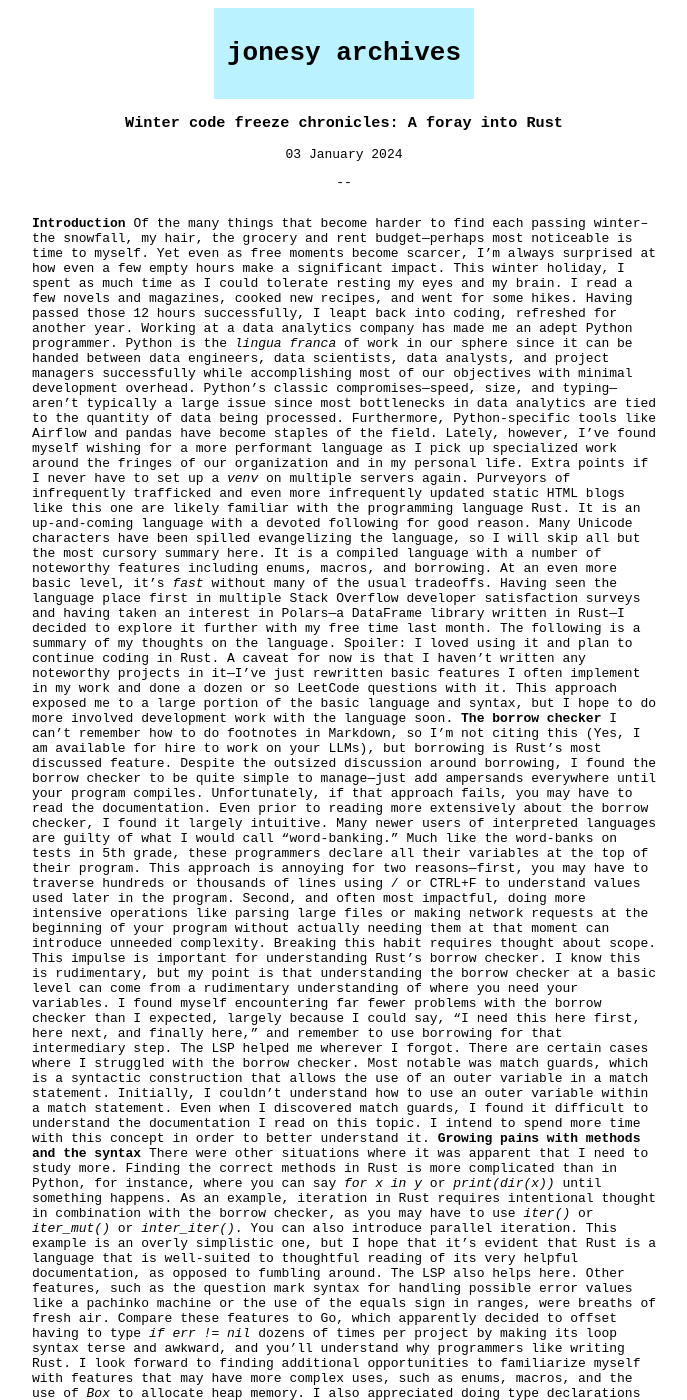
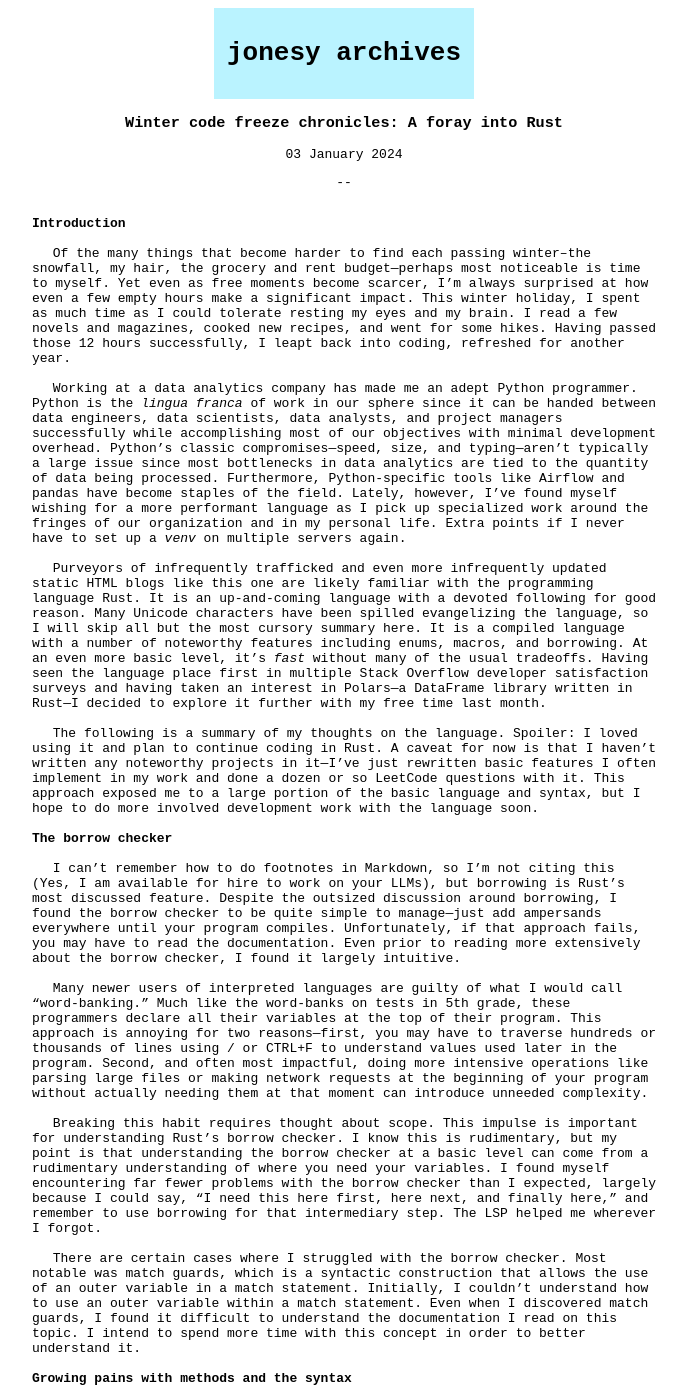
Before and after one commit to d-ones/d-ones.github.io, a Jekyll site: the page built from _posts/2024-01-03-rust-blog.md, in a window 1280 px wide and 1400 px high. Shown: the whole window, without its empty margins (296-983 px from the left). Built offline with Jekyll 4.4.1, drawn with Linux system fonts in a browser that asks for light colours; some of the changed text lies outside the part shown.

Commit message:
fixed fixed

```diff
--- a/_posts/2024-01-03-rust-blog.md
+++ b/_posts/2024-01-03-rust-blog.md
@@ -6,20 +6,20 @@ layout: blog
 
 
 **Introduction**
-    Of the many things that become harder to find each passing winter--the snowfall, my hair, the grocery and rent budget—perhaps most noticeable is time to myself. Yet even as free moments become scarcer, I’m always surprised at how even a few empty hours make a significant impact. This winter holiday, I spent as much time as I could tolerate resting my eyes and my brain. I read a few novels and magazines, cooked new recipes, and went for some hikes. Having passed those 12 hours successfully, I leapt back into coding, refreshed for another year.
-    Working at a data analytics company has made me an adept Python programmer. Python is the *lingua franca* of work in our sphere since it can be handed between data engineers, data scientists, data analysts, and project managers successfully while accomplishing most of our objectives with minimal development overhead. Python’s classic compromises—speed, size, and typing—aren’t typically a large issue since most bottlenecks in data analytics are tied to the quantity of data being processed. Furthermore, Python-specific tools like Airflow and pandas have become staples of the field. Lately, however, I’ve found myself wishing for a more performant language as I pick up specialized work around the fringes of our organization and in my personal life. Extra points if I never have to set up a *venv* on multiple servers again.
-    Purveyors of infrequently trafficked and even more infrequently updated static HTML blogs like this one are likely familiar with the programming language Rust. It is an up-and-coming language with a devoted following for good reason. Many Unicode characters have been spilled evangelizing the language, so I will skip all but the most cursory summary here. It is a compiled language with a number of noteworthy features including enums, macros, and borrowing. At an even more basic level, it’s *fast* without many of the usual tradeoffs. Having seen the language place first in multiple Stack Overflow developer satisfaction surveys and having taken an interest in Polars—a DataFrame library written in Rust—I decided to explore it further with my free time last month.
-    The following is a summary of my thoughts on the language. Spoiler: I loved using it and plan to continue coding in Rust. A caveat for now is that I haven’t written any noteworthy projects in it—I’ve just rewritten basic features I often implement in my work and done a dozen or so LeetCode questions with it. This approach exposed me to a large portion of the basic language and syntax, but I hope to do more involved development work with the language soon.
-**The borrow checker**
-    I can’t remember how to do footnotes in Markdown, so I’m not citing this (Yes, I am available for hire to work on your LLMs), but borrowing is Rust’s most discussed feature. Despite the outsized discussion around borrowing, I found the borrow checker to be quite simple to manage—just add ampersands everywhere until your program compiles. Unfortunately, if that approach fails, you may have to read the documentation. Even prior to reading more extensively about the borrow checker, I found it largely intuitive.
-    Many newer users of interpreted languages are guilty of what I would call “word-banking.” Much like the word-banks on tests in 5th grade, these programmers declare all their variables at the top of their program. This approach is annoying for two reasons—first, you may have to traverse hundreds or thousands of lines using / or CTRL+F to understand values used later in the program. Second, and often most impactful, doing more intensive operations like parsing large files or making network requests at the beginning of your program without actually needing them at that moment can introduce unneeded complexity.
-    Breaking this habit requires thought about scope. This impulse is important for understanding Rust’s borrow checker. I know this is rudimentary, but my point is that understanding the borrow checker at a basic level can come from a rudimentary understanding of where you need your variables. I found myself encountering far fewer problems with the borrow checker than I expected, largely because I could say, “I need this here first, here next, and finally here,” and remember to use borrowing for that intermediary step. The LSP helped me wherever I forgot.
-    There are certain cases where I struggled with the borrow checker. Most notable was match guards, which is a syntactic construction that allows the use of an outer variable in a match statement. Initially, I couldn't understand how to use an outer variable within a match statement. Even when I discovered match guards, I found it difficult to understand the documentation I read on this topic. I intend to spend more time with this concept in order to better understand it.
-**Growing pains with methods and the syntax**
-    There were other situations where it was apparent that I need to study more. Finding the correct methods in Rust is more complicated than in Python, for instance, where you can say *for x in y* or *print(dir(x))* until something happens. As an example, iteration in Rust requires intentional thought in combination with the borrow checker, as you may have to use *iter()* or *iter_mut()* or *inter_iter()*. You can also introduce parallel iteration. This example is an overly simplistic one, but I hope that it’s evident that Rust is a language that is well-suited to thoughtful reading of its very helpful documentation, as opposed to fumbling around. The LSP also helps here.
-    Other features, such as the question mark syntax for handling possible error values like a pachinko machine or the use of the equals sign in ranges, were breaths of fresh air. Compare these features to Go, which apparently decided to offset having to type *if err != nil* dozens of times per project by making its loop syntax terse and awkward, and you’ll understand why programmers like writing Rust. I look forward to finding additional opportunities to familiarize myself with features that may have more complex uses, such as enums, macros, and the use of *Box* to allocate heap memory. I also appreciated doing type declarations in the variable, such as *10i32*.
-**Notes on learning and libraries**
-    Cargo is a very helpful tool and I found it to be very easy to import crates and join project files. Rust has a wealth of complete, well-maintained, and extensible libraries for a relatively nascent language and developer community. This component of the language is what compelled me to finally learn it—despite ostensibly being a systems programming language, its community is resolute in providing flexibility and resources for broad application. The crates I’ve used for ETL purposes do a great job of providing helpful tools while also avoiding opaque abstractions. A counterexample of this positive feature of Rust’s crates are some Python libraries, which often end up hosting a tangle of class-based workers with inconsistent methods (see *df = pd.read_csv()* vs *df = pd.DataFrame.from_dict)*. I’m excited about the future of Rust’s crates and tooling as more enthusiastic and motivated developers join its proponents.
-    The official Rust Documentation on *rust-lang.org* coupled with its helpful and intelligible compiler provide a great jumping-off point for fledgling Rust developers. Its foundational resources do a fantastic job at mitigating the barriers-to-entry that the language faces due to its unique features and many developers’ lack of familiarity with compiled or systems languages. I highly recommend it to both polyglot developers and developers looking for a main workhorse language.
-**Parting words**
-    If you’re looking for advice or collaboration, feel free to visit my “About” section. If you’re my CTO, please support Rust; I promise I won’t break anything. As a result of the language, at least. If we’re friends in real life and all these words mean nothing to you, thanks for reading anyway :-).
+<br/><br/>&nbsp;&emsp;Of the many things that become harder to find each passing winter--the snowfall, my hair, the grocery and rent budget—perhaps most noticeable is time to myself. Yet even as free moments become scarcer, I’m always surprised at how even a few empty hours make a significant impact. This winter holiday, I spent as much time as I could tolerate resting my eyes and my brain. I read a few novels and magazines, cooked new recipes, and went for some hikes. Having passed those 12 hours successfully, I leapt back into coding, refreshed for another year.
+<br/><br/>&nbsp;&emsp;Working at a data analytics company has made me an adept Python programmer. Python is the *lingua franca* of work in our sphere since it can be handed between data engineers, data scientists, data analysts, and project managers successfully while accomplishing most of our objectives with minimal development overhead. Python’s classic compromises—speed, size, and typing—aren’t typically a large issue since most bottlenecks in data analytics are tied to the quantity of data being processed. Furthermore, Python-specific tools like Airflow and pandas have become staples of the field. Lately, however, I’ve found myself wishing for a more performant language as I pick up specialized work around the fringes of our organization and in my personal life. Extra points if I never have to set up a *venv* on multiple servers again.
+<br/><br/>&nbsp;&emsp;Purveyors of infrequently trafficked and even more infrequently updated static HTML blogs like this one are likely familiar with the programming language Rust. It is an up-and-coming language with a devoted following for good reason. Many Unicode characters have been spilled evangelizing the language, so I will skip all but the most cursory summary here. It is a compiled language with a number of noteworthy features including enums, macros, and borrowing. At an even more basic level, it’s *fast* without many of the usual tradeoffs. Having seen the language place first in multiple Stack Overflow developer satisfaction surveys and having taken an interest in Polars—a DataFrame library written in Rust—I decided to explore it further with my free time last month.
+<br/><br/>&nbsp;&emsp;The following is a summary of my thoughts on the language. Spoiler: I loved using it and plan to continue coding in Rust. A caveat for now is that I haven’t written any noteworthy projects in it—I’ve just rewritten basic features I often implement in my work and done a dozen or so LeetCode questions with it. This approach exposed me to a large portion of the basic language and syntax, but I hope to do more involved development work with the language soon.
+<br/><br/>**The borrow checker**
+<br/><br/>&nbsp;&emsp;I can’t remember how to do footnotes in Markdown, so I’m not citing this (Yes, I am available for hire to work on your LLMs), but borrowing is Rust’s most discussed feature. Despite the outsized discussion around borrowing, I found the borrow checker to be quite simple to manage—just add ampersands everywhere until your program compiles. Unfortunately, if that approach fails, you may have to read the documentation. Even prior to reading more extensively about the borrow checker, I found it largely intuitive.
+<br/><br/>&nbsp;&emsp;Many newer users of interpreted languages are guilty of what I would call “word-banking.” Much like the word-banks on tests in 5th grade, these programmers declare all their variables at the top of their program. This approach is annoying for two reasons—first, you may have to traverse hundreds or thousands of lines using / or CTRL+F to understand values used later in the program. Second, and often most impactful, doing more intensive operations like parsing large files or making network requests at the beginning of your program without actually needing them at that moment can introduce unneeded complexity.
+<br/><br/>&nbsp;&emsp;Breaking this habit requires thought about scope. This impulse is important for understanding Rust’s borrow checker. I know this is rudimentary, but my point is that understanding the borrow checker at a basic level can come from a rudimentary understanding of where you need your variables. I found myself encountering far fewer problems with the borrow checker than I expected, largely because I could say, “I need this here first, here next, and finally here,” and remember to use borrowing for that intermediary step. The LSP helped me wherever I forgot.
+<br/><br/>&nbsp;&emsp;There are certain cases where I struggled with the borrow checker. Most notable was match guards, which is a syntactic construction that allows the use of an outer variable in a match statement. Initially, I couldn't understand how to use an outer variable within a match statement. Even when I discovered match guards, I found it difficult to understand the documentation I read on this topic. I intend to spend more time with this concept in order to better understand it.
+<br/><br/>**Growing pains with methods and the syntax**
+<br/><br/>&nbsp;&emsp;There were other situations where it was apparent that I need to study more. Finding the correct methods in Rust is more complicated than in Python, for instance, where you can say *for x in y* or *print(dir(x))* until something happens. As an example, iteration in Rust requires intentional thought in combination with the borrow checker, as you may have to use *iter()* or *iter_mut()* or *inter_iter()*. You can also introduce parallel iteration. This example is an overly simplistic one, but I hope that it’s evident that Rust is a language that is well-suited to thoughtful reading of its very helpful documentation, as opposed to fumbling around. The LSP also helps here.
+<br/><br/>&nbsp;&emsp;Other features, such as the question mark syntax for handling possible error values like a pachinko machine or the use of the equals sign in ranges, were breaths of fresh air. Compare these features to Go, which apparently decided to offset having to type *if err != nil* dozens of times per project by making its loop syntax terse and awkward, and you’ll understand why programmers like writing Rust. I look forward to finding additional opportunities to familiarize myself with features that may have more complex uses, such as enums, macros, and the use of *Box* to allocate heap memory. I also appreciated doing type declarations in the variable, such as *10i32*.
+<br/><br/>**Notes on learning and libraries**
+<br/><br/>&nbsp;&emsp;Cargo is a very helpful tool and I found it to be very easy to import crates and join project files. Rust has a wealth of complete, well-maintained, and extensible libraries for a relatively nascent language and developer community. This component of the language is what compelled me to finally learn it—despite ostensibly being a systems programming language, its community is resolute in providing flexibility and resources for broad application. The crates I’ve used for ETL purposes do a great job of providing helpful tools while also avoiding opaque abstractions. A counterexample of this positive feature of Rust’s crates are some Python libraries, which often end up hosting a tangle of class-based workers with inconsistent methods (see *df = pd.read_csv()* vs *df = pd.DataFrame.from_dict)*. I’m excited about the future of Rust’s crates and tooling as more enthusiastic and motivated developers join its proponents.
+<br/><br/>&nbsp;&emsp;The official Rust Documentation on *rust-lang.org* coupled with its helpful and intelligible compiler provide a great jumping-off point for fledgling Rust developers. Its foundational resources do a fantastic job at mitigating the barriers-to-entry that the language faces due to its unique features and many developers’ lack of familiarity with compiled or systems languages. I highly recommend it to both polyglot developers and developers looking for a main workhorse language.
+<br/><br/>**Parting words**
+<br/><br/>&nbsp;&emsp;If you’re looking for advice or collaboration, feel free to visit my “About” section. If you’re my CTO, please support Rust; I promise I won’t break anything. As a result of the language, at least. If we’re friends in real life and all these words mean nothing to you, thanks for reading anyway :-).
```
